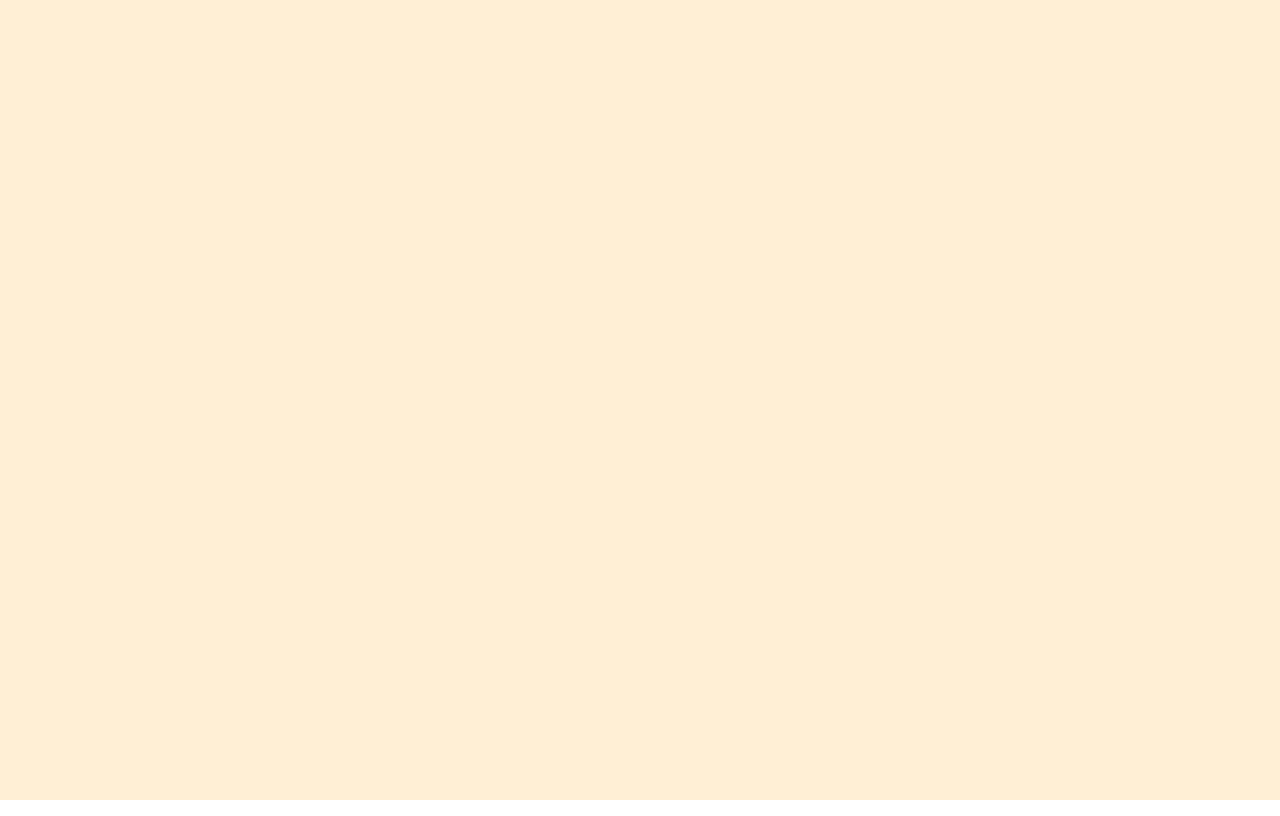
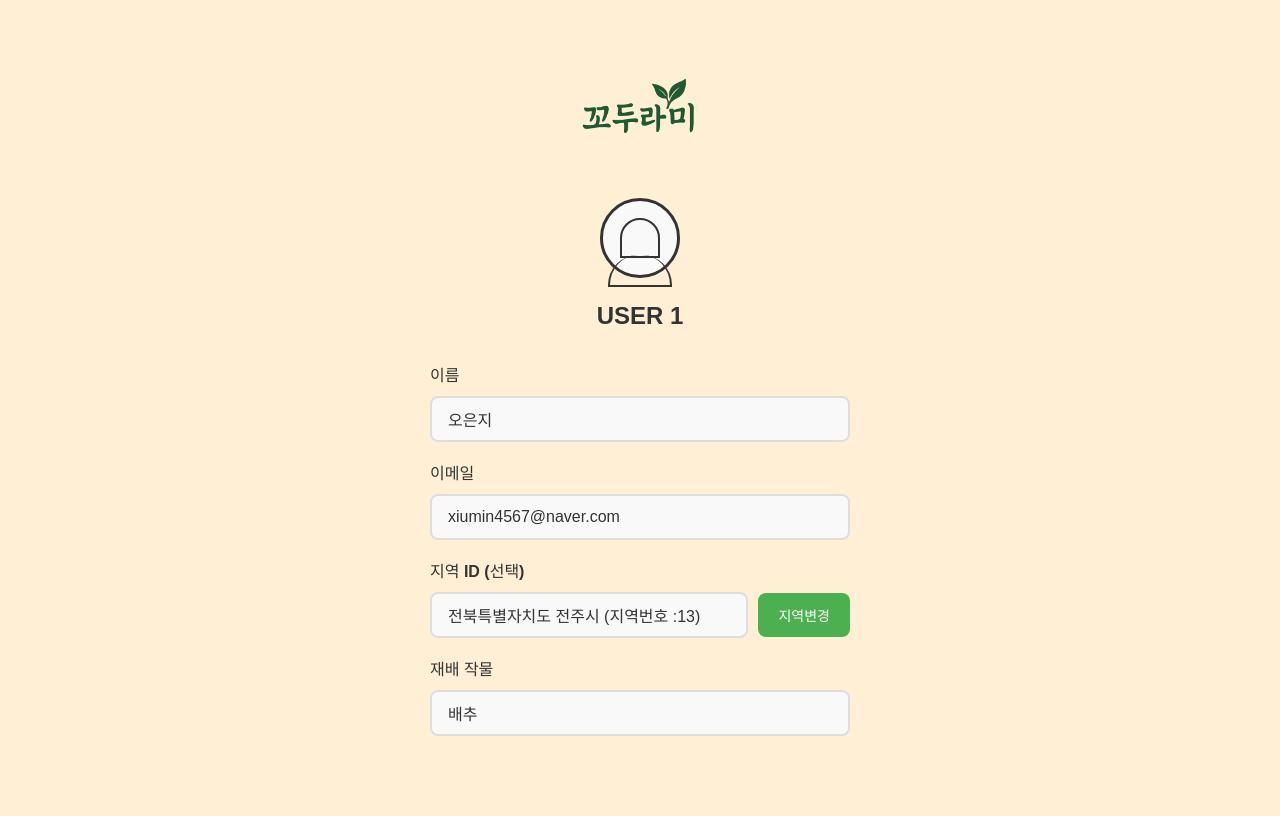
Before and after one commit to dmswl0709/ggodurami-frontend, a React (Vite) app: page /Mypage in a window 1280 px wide. Before the commit this address had no page. Built offline with nearby package versions, Linux system fonts and the light colour scheme.

Commit message:
feat: Mypage.tsx 추가
- Mypage 생성 및 라우터 추가
- 마이페이지 로고- 유저아이콘 간격 조정

```diff
--- a/src/App.tsx
+++ b/src/App.tsx
@@ -5,6 +5,7 @@ import Home from './pages/Home';
 import Login from './pages/Login';
 import SignUp from './pages/SignUp';
 import Report from './pages/Report';
+import Mypage from './pages/Mypage';
 
 function App() {
   return (
@@ -16,6 +17,7 @@ function App() {
           <Route path="/login" element={<Login />} />
           <Route path="/signup" element={<SignUp />} />
           <Route path="/report" element={<Report />} />
+          <Route path="/Mypage" element={<Mypage />} />
         </Routes>
       </div>
     </Router>
--- a/src/Components/Input/Input.tsx
+++ b/src/Components/Input/Input.tsx
@@ -30,6 +30,7 @@ const StyledInput = styled.input`
   border-radius: 8px;
   font-size: 16px;
   background-color: #f9f9f9;
+  color: #333;
   transition: border-color 0.3s ease;
 
   &:focus {
--- a/src/Components/TopBar/TopBar.tsx
+++ b/src/Components/TopBar/TopBar.tsx
@@ -45,7 +45,9 @@ const TopBar = () => {
           <span onClick={() => navigate("/login")}>
             로그인 / 회원가입
           </span>
-          <span>마이페이지</span>
+          <span onClick={() => navigate("/Mypage")}>
+            마이페이지
+          </span>
         </TopBarNav>
       </TopBarInner>
     </TopBarWrapper>
--- /dev/null
+++ b/src/pages/Mypage.tsx
@@ -0,0 +1,290 @@
+// pages/Mypage.tsx
+import React, { useState, useEffect } from 'react';
+import styled from 'styled-components';
+import { Input } from '../Components/Input/Input';
+import {Logo} from '../Components/Logo/Logo';
+
+const PageContainer = styled.div`
+  min-height: 100vh;
+  background-color: #FFEFD5;
+  padding: 20px;
+  display: flex;
+  flex-direction: column;
+  align-items: center;
+`;
+
+const Header = styled.div`
+  width: 100%;
+  max-width: 500px;
+  text-align: center;
+  margin-bottom: 0.1px;
+
+  @media (max-width: 768px) {
+    margin-bottom: 10px;
+  }
+`;
+
+const LogoContainer = styled.div`
+margin-top: 20px;
+margin-bottom: 0px;
+
+  @media (max-width: 768px) {
+    margin-bottom: 0px;
+  }
+`;
+
+const MyPageContainer = styled.div`
+  background-color: #FFEFD5;
+  border-radius: 16px;
+  padding: 10px 40px 40px 40px;
+  width: 100%;
+  max-width: 500px;
+
+
+  @media (max-width: 768px) {
+    padding: 10px 20px 30px 20px;
+    margin: 0 10px;
+  }
+
+  @media (max-width: 480px) {
+    padding: 10px 15px 25px 15px;
+  }
+`;
+
+const UserIcon = styled.div`
+  width: 80px;
+  height: 80px;
+  border: 3px solid #333;
+  border-radius: 50%;
+  display: flex;
+  align-items: center;
+  justify-content: center;
+  margin: -10px auto 20px;
+  background-color: #f9f9f9;
+
+  @media (max-width: 768px) {
+    width: 70px;
+    height: 70px;
+    margin: -10px auto 20px;
+  }
+
+  @media (max-width: 480px) {
+    width: 60px;
+    height: 60px;
+    margin: -10px auto 20px;
+  }
+`;
+
+const PersonIcon = styled.div`
+  width: 40px;
+  height: 40px;
+  border: 2px solid #333;
+  border-radius: 50% 50% 0 0;
+  position: relative;
+
+  &::before {
+    content: '';
+    position: absolute;
+    top: 35px;
+    left: 50%;
+    transform: translateX(-50%);
+    width: 60px;
+    height: 30px;
+    border: 2px solid #333;
+    border-radius: 30px 30px 0 0;
+    border-top: none;
+  }
+
+  @media (max-width: 768px) {
+    width: 35px;
+    height: 35px;
+
+    &::before {
+      top: 30px;
+      width: 50px;
+      height: 25px;
+    }
+  }
+
+  @media (max-width: 480px) {
+    width: 30px;
+    height: 30px;
+
+    &::before {
+      top: 25px;
+      width: 45px;
+      height: 22px;
+    }
+  }
+`;
+
+const UserTitle = styled.h2`
+  text-align: center;
+  font-size: 24px;
+  font-weight: 700;
+  color: #333;
+  margin-bottom: 30px;
+
+  @media (max-width: 768px) {
+    font-size: 22px;
+    margin-bottom: 25px;
+  }
+
+  @media (max-width: 480px) {
+    font-size: 20px;
+    margin-bottom: 20px;
+  }
+`;
+
+const RegionSection = styled.div`
+  margin-bottom: 20px;
+`;
+
+const RegionLabel = styled.label`
+  display: block;
+  font-size: 16px;
+  font-weight: 600;
+  color: #333;
+  margin-bottom: 8px;
+
+  @media (max-width: 480px) {
+    font-size: 15px;
+  }
+`;
+
+const RegionContainer = styled.div`
+  display: flex;
+  align-items: center;
+  gap: 10px;
+  margin-bottom: 8px;
+`;
+
+const RegionInput = styled.input`
+  flex: 1;
+  padding: 12px 16px;
+  border: 2px solid #ddd;
+  border-radius: 8px;
+  font-size: 16px;
+  background-color: #f9f9f9;
+  color: #333;
+
+  &:focus {
+    outline: none;
+    border-color: #4CAF50;
+    background-color: white;
+  }
+
+  @media (max-width: 480px) {
+    padding: 10px 14px;
+    font-size: 15px;
+  }
+`;
+
+const EditButton = styled.button`
+  padding: 12px 20px;
+  background-color: #4CAF50;
+  color: white;
+  border: none;
+  border-radius: 8px;
+  font-size: 14px;
+  font-weight: 600;
+  cursor: pointer;
+  transition: background-color 0.3s ease;
+
+  &:hover {
+    background-color: #45a049;
+  }
+
+  @media (max-width: 480px) {
+    padding: 10px 16px;
+    font-size: 13px;
+  }
+`;
+
+interface UserData {
+  name: string;
+  email: string;
+  region: string;
+  job: string;
+}
+
+export const Mypage: React.FC = () => {
+  const [userData, setUserData] = useState<UserData>({
+    name: '오은지',
+    email: 'xiumin4567@naver.com',
+    region: '전북특별자치도 전주시 (지역번호 :13)',
+    job: '배추'
+  });
+
+  const [isEditing, setIsEditing] = useState(false);
+
+  const handleInputChange = (field: keyof UserData) => (e: React.ChangeEvent<HTMLInputElement>) => {
+    setUserData(prev => ({
+      ...prev,
+      [field]: e.target.value
+    }));
+  };
+
+  const handleRegionEdit = () => {
+    setIsEditing(!isEditing);
+    // 여기에 지역 변경 로직 추가
+  };
+
+  return (
+    <PageContainer>
+      <Header>
+        <LogoContainer>
+          <Logo />
+        </LogoContainer>
+      </Header>
+
+      <MyPageContainer>
+        <UserIcon>
+          <PersonIcon />
+        </UserIcon>
+
+        <UserTitle>USER 1</UserTitle>
+
+        <Input
+          label="이름"
+          type="text"
+          placeholder="이름을 입력하세요"
+          value={userData.name}
+          onChange={handleInputChange('name')}
+        />
+
+        <Input
+          label="이메일"
+          type="email"
+          placeholder="이메일을 입력하세요"
+          value={userData.email}
+          onChange={handleInputChange('email')}
+        />
+
+        <RegionSection>
+          <RegionLabel>지역 ID (선택)</RegionLabel>
+          <RegionContainer>
+            <RegionInput
+              type="text"
+              value={userData.region}
+              onChange={handleInputChange('region')}
+              disabled={!isEditing}
+            />
+            <EditButton onClick={handleRegionEdit}>
+              {isEditing ? '저장' : '지역변경'}
+            </EditButton>
+          </RegionContainer>
+        </RegionSection>
+
+        <Input
+          label="재배 작물"
+          type="text"
+          placeholder="재배하는 작물을 입력하세요"
+          value={userData.job}
+          onChange={handleInputChange('job')}
+        />
+      </MyPageContainer>
+    </PageContainer>
+  );
+};
+export default Mypage;
```
